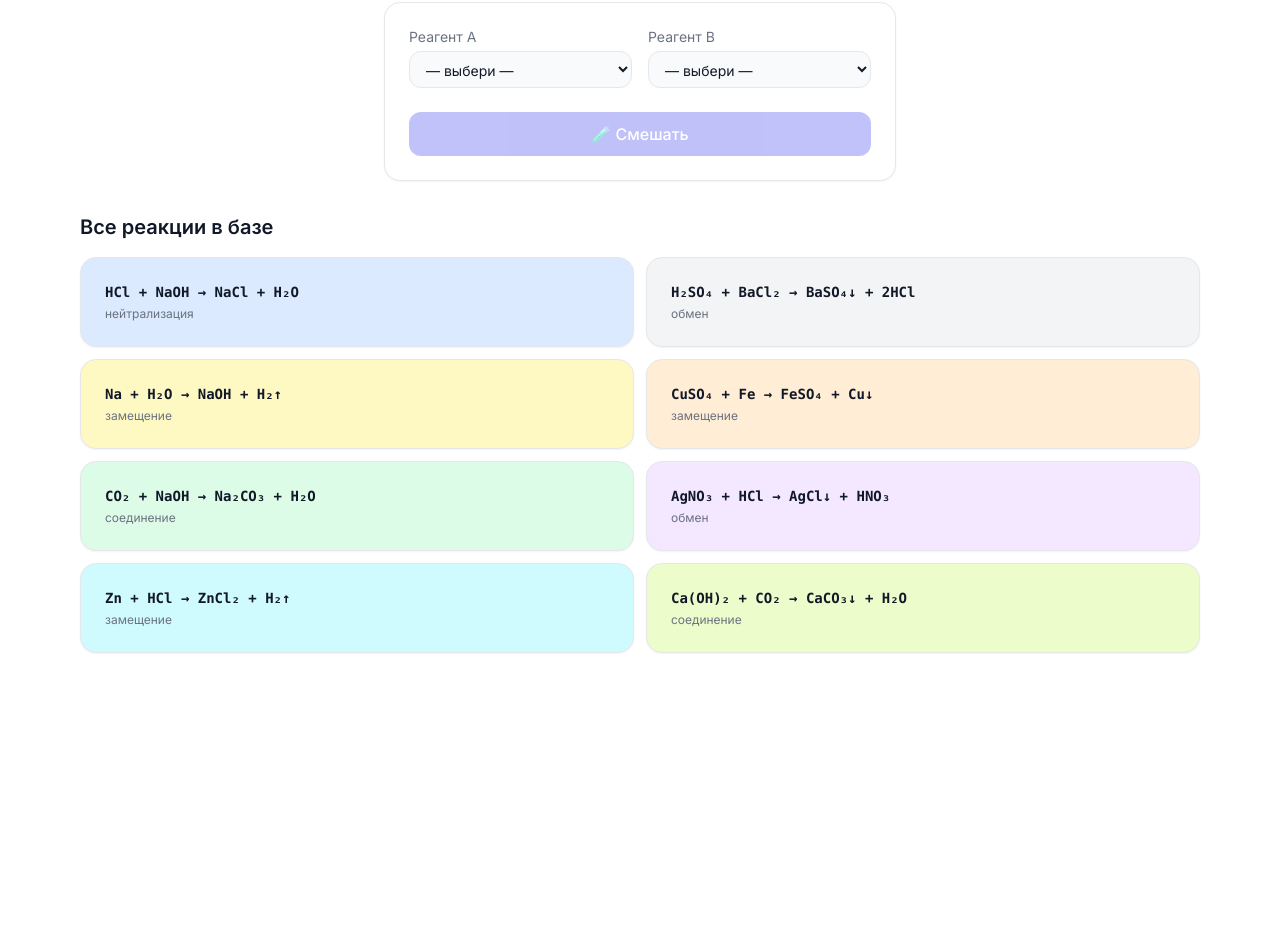
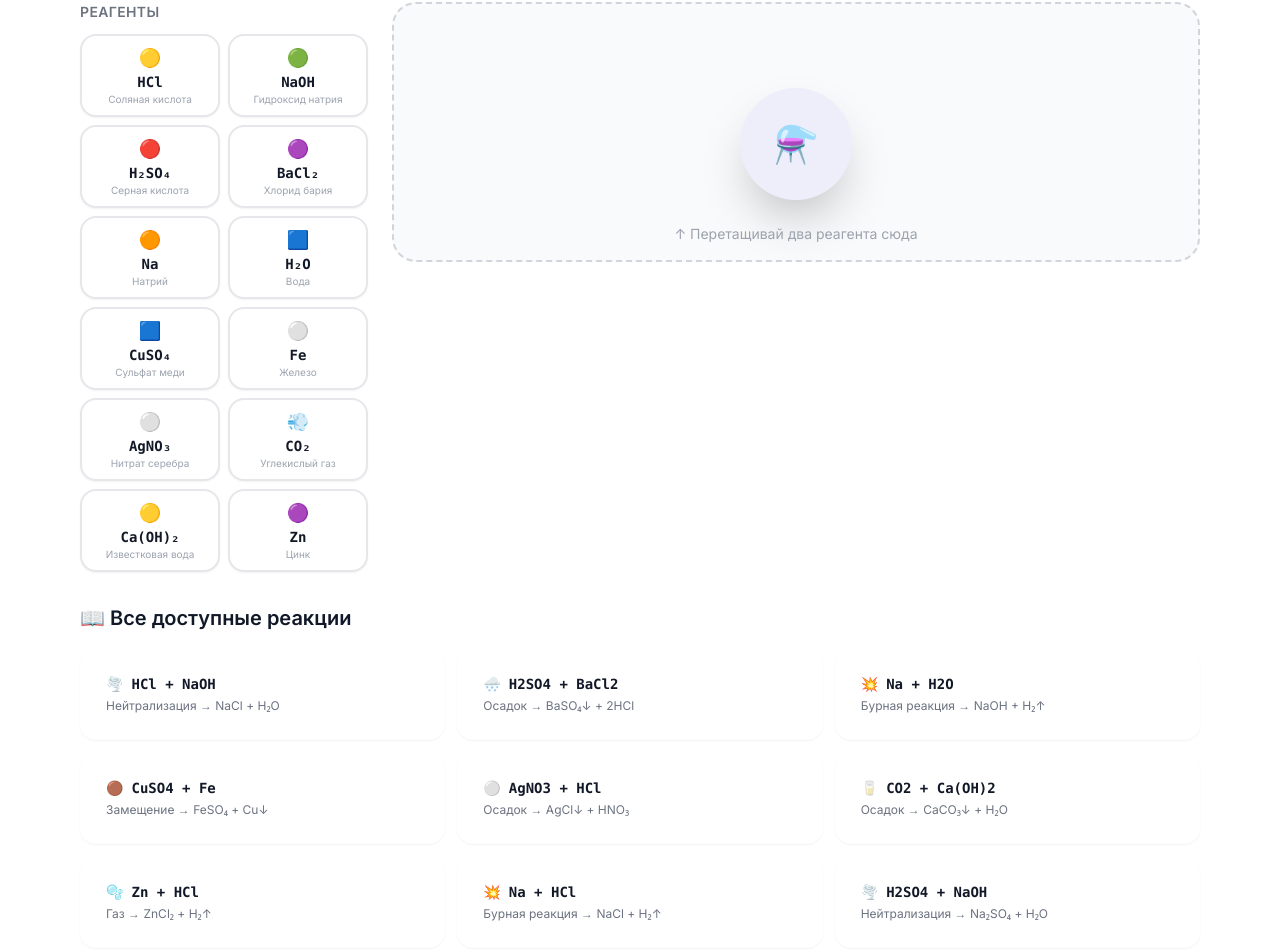
Before and after one commit to paranoid-rpm/chemesite2version, a React (Vite) app: page /lab in a window 1280 px wide. Shown: the part 191-1143 px from the top of the page. Before the commit the page ends 876 px from the top, so only its background shows below. Built offline with nearby package versions, Linux system fonts and the light colour scheme.

Commit message:
feat: interactive drag & drop laboratory with animations

```diff
--- a/src/pages/Lab.jsx
+++ b/src/pages/Lab.jsx
@@ -1,91 +1,359 @@
-import { useState } from 'react'
+import { useState, useRef } from 'react'
+
+const REAGENTS = [
+  { id: 'HCl', label: 'HCl', name: 'Соляная кислота', color: '#fde68a', emoji: '🟡' },
+  { id: 'NaOH', label: 'NaOH', name: 'Гидроксид натрия', color: '#bbf7d0', emoji: '🟢' },
+  { id: 'H2SO4', label: 'H₂SO₄', name: 'Серная кислота', color: '#fca5a5', emoji: '🔴' },
+  { id: 'BaCl2', label: 'BaCl₂', name: 'Хлорид бария', color: '#e9d5ff', emoji: '🟣' },
+  { id: 'Na', label: 'Na', name: 'Натрий', color: '#fed7aa', emoji: '🟠' },
+  { id: 'H2O', label: 'H₂O', name: 'Вода', color: '#bae6fd', emoji: '🟦' },
+  { id: 'CuSO4', label: 'CuSO₄', name: 'Сульфат меди', color: '#a5f3fc', emoji: '🟦' },
+  { id: 'Fe', label: 'Fe', name: 'Железо', color: '#d1d5db', emoji: '⚪' },
+  { id: 'AgNO3', label: 'AgNO₃', name: 'Нитрат серебра', color: '#f3f4f6', emoji: '⚪' },
+  { id: 'CO2', label: 'CO₂', name: 'Углекислый газ', color: '#e5e7eb', emoji: '💨' },
+  { id: 'Ca(OH)2', label: 'Ca(OH)₂', name: 'Известковая вода', color: '#fef9c3', emoji: '🟡' },
+  { id: 'Zn', label: 'Zn', name: 'Цинк', color: '#e0e7ff', emoji: '🟣' },
+]
 
 const REACTIONS = [
-  { a: 'HCl', b: 'NaOH', result: 'NaCl + H₂O', type: 'нейтрализация', color: 'bg-blue-100 dark:bg-blue-900/30', emoji: '💧', desc: 'Кислота реагирует со щёлочью. Выделяется тепло, раствор становится нейтральным.' },
-  { a: 'H₂SO₄', b: 'BaCl₂', result: 'BaSO₄↓ + 2HCl', type: 'обмен', color: 'bg-gray-100 dark:bg-gray-800', emoji: '🌨️', desc: 'Образуется белый осадок сульфата бария, нерастворимый в воде.' },
-  { a: 'Na', b: 'H₂O', result: 'NaOH + H₂↑', type: 'замещение', color: 'bg-yellow-100 dark:bg-yellow-900/30', emoji: '💥', desc: 'Натрий бурно реагирует с водой. Выделяется водород, реакция экзотермическая.' },
-  { a: 'CuSO₄', b: 'Fe', result: 'FeSO₄ + Cu↓', type: 'замещение', color: 'bg-orange-100 dark:bg-orange-900/30', emoji: '🟤', desc: 'Железо вытесняет медь из раствора. На поверхности железа осаждается красная медь.' },
-  { a: 'CO₂', b: 'NaOH', result: 'Na₂CO₃ + H₂O', type: 'соединение', color: 'bg-green-100 dark:bg-green-900/30', emoji: '🌿', desc: 'Углекислый газ поглощается щёлочью с образованием соды.' },
-  { a: 'AgNO₃', b: 'HCl', result: 'AgCl↓ + HNO₃', type: 'обмен', color: 'bg-purple-100 dark:bg-purple-900/30', emoji: '⚪', desc: 'Качественная реакция на хлорид-ион. Творожистый белый осадок хлорида серебра.' },
-  { a: 'Zn', b: 'HCl', result: 'ZnCl₂ + H₂↑', type: 'замещение', color: 'bg-cyan-100 dark:bg-cyan-900/30', emoji: '🫧', desc: 'Цинк растворяется в кислоте с выделением водорода — характерное шипение.' },
-  { a: 'Ca(OH)₂', b: 'CO₂', result: 'CaCO₃↓ + H₂O', type: 'соединение', color: 'bg-lime-100 dark:bg-lime-900/30', emoji: '🥛', desc: 'Помутнение известковой воды — качественная реакция на CO₂.' },
+  {
+    a: 'HCl', b: 'NaOH',
+    result: 'NaCl + H₂O',
+    type: 'Нейтрализация',
+    effect: 'heat',
+    resultColor: '#dbeafe',
+    desc: 'Кислота реагирует со щёлочью. Выделяется тепло, раствор становится нейтральным.',
+    emoji: '🌪️',
+  },
+  {
+    a: 'H2SO4', b: 'BaCl2',
+    result: 'BaSO₄↓ + 2HCl',
+    type: 'Осадок',
+    effect: 'precipitate',
+    resultColor: '#f1f5f9',
+    desc: 'Образуется белый нерастворимый осадок сульфата бария.',
+    emoji: '🌨️',
+  },
+  {
+    a: 'Na', b: 'H2O',
+    result: 'NaOH + H₂↑',
+    type: 'Бурная реакция',
+    effect: 'explosion',
+    resultColor: '#fef3c7',
+    desc: 'Натрий бурно реагирует с водой. Выделяется водород, реакция экзотермическая.',
+    emoji: '💥',
+  },
+  {
+    a: 'CuSO4', b: 'Fe',
+    result: 'FeSO₄ + Cu↓',
+    type: 'Замещение',
+    effect: 'precipitate',
+    resultColor: '#fcd34d',
+    desc: 'Железо вытесняет медь. На поверхности железа осаждается красная медь.',
+    emoji: '🟤',
+  },
+  {
+    a: 'AgNO3', b: 'HCl',
+    result: 'AgCl↓ + HNO₃',
+    type: 'Осадок',
+    effect: 'precipitate',
+    resultColor: '#f8fafc',
+    desc: 'Творожистый белый осадок хлорида серебра. Качественная реакция на Cl⁻.',
+    emoji: '⚪',
+  },
+  {
+    a: 'CO2', b: 'Ca(OH)2',
+    result: 'CaCO₃↓ + H₂O',
+    type: 'Осадок',
+    effect: 'precipitate',
+    resultColor: '#f0fdf4',
+    desc: 'Помутнение известковой воды. Белый осадок карбоната кальция.',
+    emoji: '🥛',
+  },
+  {
+    a: 'Zn', b: 'HCl',
+    result: 'ZnCl₂ + H₂↑',
+    type: 'Газ',
+    effect: 'bubbles',
+    resultColor: '#f0f9ff',
+    desc: 'Цинк растворяется в кислоте с выделением водорода.',
+    emoji: '🫧',
+  },
+  {
+    a: 'Na', b: 'HCl',
+    result: 'NaCl + H₂↑',
+    type: 'Бурная реакция',
+    effect: 'explosion',
+    resultColor: '#fff7ed',
+    desc: 'Натрий вытесняет водород из кислоты. Бурная реакция с выделением тепла.',
+    emoji: '💥',
+  },
+  {
+    a: 'H2SO4', b: 'NaOH',
+    result: 'Na₂SO₄ + H₂O',
+    type: 'Нейтрализация',
+    effect: 'heat',
+    resultColor: '#eff6ff',
+    desc: 'Серная кислота нейтрализуется щёлочью. Сильный разогрев, pH стремится к 7.',
+    emoji: '🌪️',
+  },
 ]
 
-const reagents = [...new Set(REACTIONS.flatMap(r => [r.a, r.b]))]
+function Bubble({ style }) {
+  return (
+    <div
+      className="absolute rounded-full bg-white/40 animate-bounce"
+      style={style}
+    />
+  )
+}
+
+function FlaskAnimation({ effect, color }) {
+  const bubbles = Array.from({ length: 8 }, (_, i) => ({
+    width: `${6 + Math.random() * 10}px`,
+    height: `${6 + Math.random() * 10}px`,
+    left: `${10 + i * 10}%`,
+    bottom: `${10 + Math.random() * 40}%`,
+    animationDelay: `${i * 0.15}s`,
+    animationDuration: `${0.6 + Math.random() * 0.6}s`,
+  }))
+
+  return (
+    <div
+      className="relative w-28 h-28 rounded-full flex items-center justify-center overflow-hidden shadow-2xl transition-all duration-700"
+      style={{ background: color }}
+    >
+      {effect === 'bubbles' && bubbles.map((s, i) => <Bubble key={i} style={s} />)}
+      {effect === 'explosion' && (
+        <div className="absolute inset-0 animate-ping rounded-full bg-orange-300/40" />
+      )}
+      {effect === 'precipitate' && (
+        <div className="absolute bottom-2 left-1/2 -translate-x-1/2 w-16 h-4 bg-white/60 rounded-full blur-sm animate-pulse" />
+      )}
+      {effect === 'heat' && (
+        <div className="absolute inset-0 rounded-full animate-pulse bg-yellow-200/30" />
+      )}
+      <span className="text-4xl z-10 select-none">⚗️</span>
+    </div>
+  )
+}
 
 export default function Lab() {
-  const [a, setA] = useState('')
-  const [b, setB] = useState('')
+  const [dropped, setDropped] = useState([])
   const [reaction, setReaction] = useState(null)
   const [animating, setAnimating] = useState(false)
+  const [shake, setShake] = useState(false)
+  const [draggingId, setDraggingId] = useState(null)
+  const [draggingOver, setDraggingOver] = useState(false)
+  const dropZoneRef = useRef(null)
 
-  const mix = () => {
-    const found = REACTIONS.find(r => (r.a === a && r.b === b) || (r.a === b && r.b === a))
+  const flaskColor = reaction
+    ? reaction.resultColor
+    : dropped.length === 0
+    ? 'rgba(99,102,241,0.08)'
+    : dropped.length === 1
+    ? REAGENTS.find(r => r.id === dropped[0])?.color || '#e0e7ff'
+    : '#d1fae5'
+
+  const handleDragStart = (e, id) => {
+    setDraggingId(id)
+    e.dataTransfer.setData('reagentId', id)
+    e.dataTransfer.effectAllowed = 'copy'
+  }
+
+  const handleDrop = (e) => {
+    e.preventDefault()
+    setDraggingOver(false)
+    const id = e.dataTransfer.getData('reagentId')
+    if (!id) return
+    if (dropped.includes(id)) return
+    if (dropped.length >= 2) return
+
+    const next = [...dropped, id]
+    setDropped(next)
+
+    if (next.length === 2) {
       setAnimating(true)
       setTimeout(() => {
-      setReaction(found || null)
+        const found = REACTIONS.find(
+          r => (r.a === next[0] && r.b === next[1]) || (r.a === next[1] && r.b === next[0])
+        )
+        setReaction(found || { result: 'Нет реакции', type: '', effect: 'none', resultColor: '#f3f4f6', desc: 'Эти вещества не реагируют друг с другом.', emoji: '🤔' })
         setAnimating(false)
-    }, 600)
+      }, 800)
+    }
+  }
+
+  const handleDragOver = (e) => {
+    e.preventDefault()
+    setDraggingOver(true)
+  }
+
+  const handleDragLeave = () => setDraggingOver(false)
+
+  const reset = () => {
+    setDropped([])
+    setReaction(null)
+    setAnimating(false)
+    setShake(false)
+  }
+
+  const handleFlaskClick = () => {
+    if (dropped.length === 2 && reaction) {
+      setShake(true)
+      setTimeout(() => setShake(false), 600)
+    }
   }
 
   return (
     <div className="space-y-8">
       <div>
         <h1 className="text-3xl font-bold">⚗️ Лаборатория</h1>
-        <p className="text-gray-500 dark:text-gray-400 mt-1">Выбери два реагента и посмотри что произойдёт.</p>
+        <p className="text-gray-500 dark:text-gray-400 mt-1">
+          Перетащивай реагенты в колбу и наблюдай за реакцией.
+        </p>
       </div>
 
-      <div className="card max-w-lg mx-auto space-y-6">
-        <div className="grid grid-cols-2 gap-4">
-          {[['Реагент A', a, setA], ['Реагент B', b, setB]].map(([label, val, setter]) => (
-            <div key={label}>
-              <label className="text-sm text-gray-500 mb-1 block">{label}</label>
-              <select
-                value={val}
-                onChange={e => { setter(e.target.value); setReaction(null) }}
-                className="w-full bg-gray-50 dark:bg-gray-800 border border-gray-200 dark:border-gray-700 rounded-xl px-3 py-2 text-sm focus:outline-none focus:ring-2 focus:ring-indigo-400"
+      <div className="flex flex-col lg:flex-row gap-6">
+
+        {/* Reagent panel */}
+        <div className="lg:w-72 shrink-0">
+          <h2 className="text-sm font-semibold text-gray-500 uppercase tracking-wide mb-3">Реагенты</h2>
+          <div className="grid grid-cols-3 lg:grid-cols-2 gap-2">
+            {REAGENTS.map(r => (
+              <div
+                key={r.id}
+                draggable
+                onDragStart={e => handleDragStart(e, r.id)}
+                onDragEnd={() => setDraggingId(null)}
+                className={`
+                  card p-2 text-center cursor-grab active:cursor-grabbing select-none
+                  border-2 transition-all duration-150
+                  ${draggingId === r.id ? 'opacity-50 scale-95' : 'hover:border-indigo-400 hover:scale-105'}
+                  ${dropped.includes(r.id) ? 'opacity-40 cursor-not-allowed' : ''}
+                `}
+                style={{ borderColor: dropped.includes(r.id) ? '#6366f1' : undefined }}
+                title={r.name}
               >
-                <option value="">— выбери —</option>
-                {reagents.map(r => <option key={r} value={r}>{r}</option>)}
-              </select>
+                <div className="text-lg">{r.emoji}</div>
+                <div className="font-mono font-bold text-sm">{r.label}</div>
+                <div className="text-[10px] text-gray-400 truncate">{r.name}</div>
               </div>
             ))}
           </div>
+        </div>
 
-        <button
-          onClick={mix}
-          disabled={!a || !b}
-          className="w-full btn-primary disabled:opacity-40 disabled:cursor-not-allowed"
+        {/* Lab workspace */}
+        <div className="flex-1 flex flex-col items-center gap-6">
+
+          {/* Drop zone */}
+          <div
+            ref={dropZoneRef}
+            onDrop={handleDrop}
+            onDragOver={handleDragOver}
+            onDragLeave={handleDragLeave}
+            className={`
+              w-full min-h-[260px] rounded-3xl border-2 border-dashed flex flex-col items-center justify-center gap-6 transition-all duration-200 relative
+              ${draggingOver
+                ? 'border-indigo-500 bg-indigo-50 dark:bg-indigo-950/30 scale-[1.01]'
+                : 'border-gray-300 dark:border-gray-700 bg-gray-50 dark:bg-gray-900/50'
+              }
+            `}
           >
-          {animating ? '⏳ Реакция...' : '🧪 Смешать'}
-        </button>
+            {/* Dropped reagents */}
+            <div className="flex items-center gap-4">
+              {dropped.map((id, i) => {
+                const r = REAGENTS.find(x => x.id === id)
+                return (
+                  <div key={id} className="flex items-center gap-4">
+                    <div
+                      className="w-16 h-16 rounded-full flex items-center justify-center text-2xl shadow-md font-mono font-bold text-gray-700"
+                      style={{ background: r?.color }}
+                    >
+                      {r?.label}
+                    </div>
+                    {i === 0 && dropped.length === 2 && (
+                      <span className="text-2xl text-gray-400">+</span>
+                    )}
+                  </div>
+                )
+              })}
+            </div>
 
-        {!animating && reaction && (
-          <div className={`rounded-xl p-5 space-y-2 ${reaction.color} border border-transparent transition-all`}>
-            <div className="text-3xl">{reaction.emoji}</div>
-            <div className="font-mono font-semibold text-lg">{a} + {b} → {reaction.result}</div>
-            <span className="inline-block text-xs px-2 py-0.5 bg-white/50 dark:bg-black/20 rounded-full">{reaction.type}</span>
-            <p className="text-sm text-gray-600 dark:text-gray-300 leading-relaxed">{reaction.desc}</p>
+            {/* Flask */}
+            <div
+              onClick={handleFlaskClick}
+              className={`cursor-pointer transition-transform ${shake ? 'animate-bounce' : ''}`}
+            >
+              {animating ? (
+                <div className="w-28 h-28 rounded-full bg-indigo-100 dark:bg-indigo-900/40 flex items-center justify-center animate-pulse">
+                  <span className="text-4xl">⏳</span>
+                </div>
+              ) : (
+                <FlaskAnimation
+                  effect={reaction?.effect || 'none'}
+                  color={flaskColor}
+                />
+              )}
+            </div>
+
+            {dropped.length === 0 && (
+              <p className="text-gray-400 text-sm absolute bottom-4">
+                ↑ Перетащивай два реагента сюда
+              </p>
+            )}
+          </div>
+
+          {/* Result card */}
+          {reaction && !animating && (
+            <div
+              className="w-full card border-2 space-y-3 transition-all duration-500"
+              style={{ borderColor: reaction.effect === 'explosion' ? '#f97316' : '#6366f1' }}
+            >
+              <div className="flex items-center gap-3">
+                <span className="text-4xl">{reaction.emoji}</span>
+                <div>
+                  <div className="font-mono font-bold text-lg">
+                    {dropped[0]} + {dropped[1]} → {reaction.result}
+                  </div>
+                  {reaction.type && (
+                    <span className="text-xs px-2 py-0.5 rounded-full bg-indigo-100 dark:bg-indigo-900 text-indigo-600 dark:text-indigo-300">
+                      {reaction.type}
+                    </span>
+                  )}
+                </div>
+              </div>
+              <p className="text-sm text-gray-600 dark:text-gray-300">{reaction.desc}</p>
             </div>
           )}
 
-        {!animating && a && b && !reaction && (
-          <div className="text-center text-gray-400 py-4">😕 Реакция между этими веществами не найдена</div>
+          {dropped.length > 0 && (
+            <button onClick={reset} className="btn-ghost text-sm">
+              🗑️ Очистить колбу
+            </button>
           )}
         </div>
+      </div>
 
-      {/* All reactions list */}
+      {/* Hint table */}
       <div>
-        <h2 className="text-xl font-semibold mb-4">Все реакции в базе</h2>
-        <div className="grid sm:grid-cols-2 gap-3">
+        <h2 className="text-xl font-semibold mb-4">📖 Все доступные реакции</h2>
+        <div className="grid sm:grid-cols-2 xl:grid-cols-3 gap-3">
           {REACTIONS.map((r, i) => (
             <button
               key={i}
-              onClick={() => { setA(r.a); setB(r.b); setReaction(r) }}
-              className={`card text-left text-sm hover:border-indigo-400 ${r.color}`}
+              onClick={() => {
+                setDropped([r.a, r.b])
+                setAnimating(true)
+                setTimeout(() => { setReaction(r); setAnimating(false) }, 600)
+              }}
+              className="card text-left text-sm hover:border-indigo-400 border-2 border-transparent"
             >
-              <div className="font-mono font-semibold">{r.a} + {r.b} → {r.result}</div>
-              <div className="text-xs text-gray-500 mt-1">{r.type}</div>
+              <div className="flex items-center gap-2 mb-1">
+                <span>{r.emoji}</span>
+                <span className="font-mono font-semibold">{r.a} + {r.b}</span>
+              </div>
+              <div className="text-gray-500 dark:text-gray-400 text-xs">{r.type} → {r.result}</div>
             </button>
           ))}
         </div>
```
Lines whose indentation alone changed are shown as unchanged.
